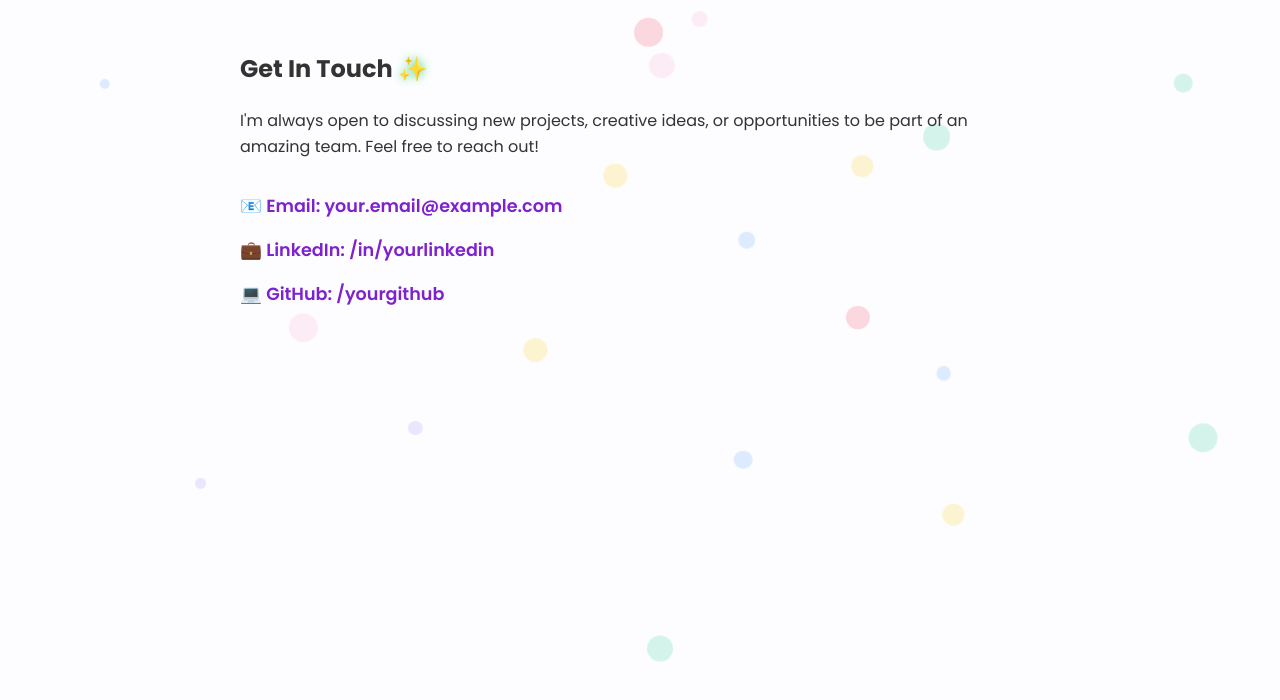
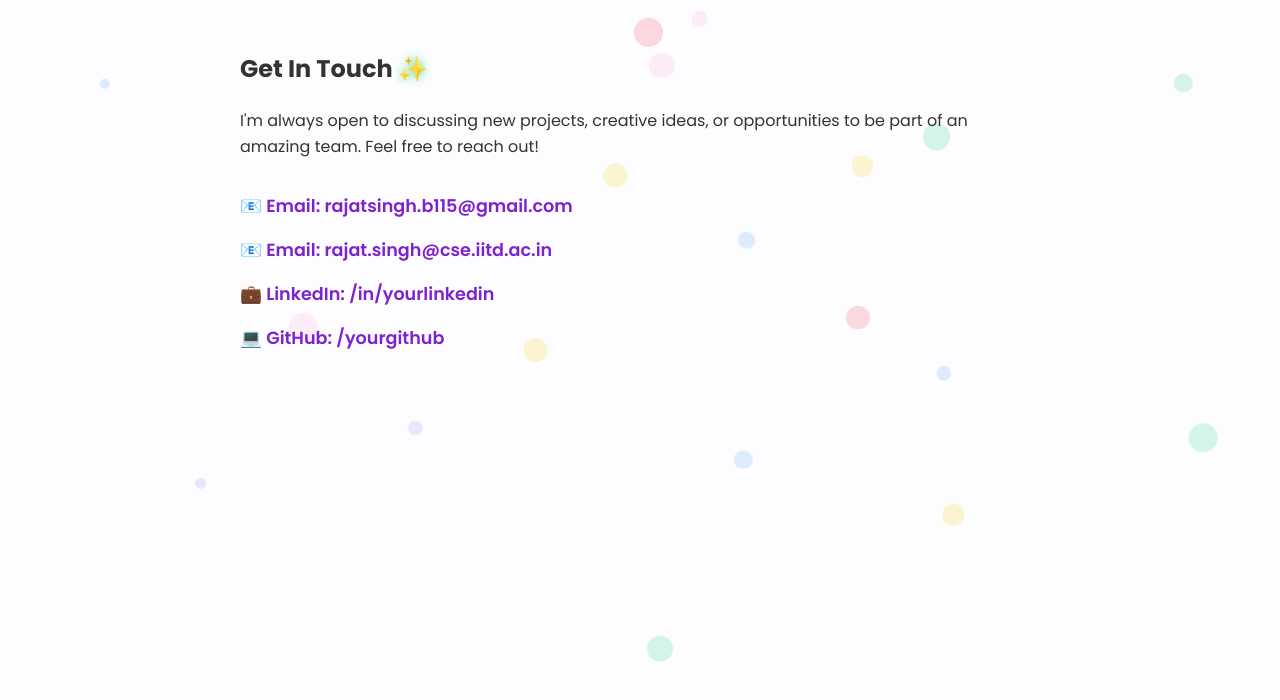
Before and after one commit to rajatb115/rajatb115.github.io, a plain HTML site: page contact.html in a window 1280 px wide. Shown: the part 86-786 px from the top of the page. Drawn offline with Linux system fonts and the light colour scheme.

Commit message:
homepage

```diff
--- a/contact.html
+++ b/contact.html
@@ -197,7 +197,8 @@
     <h2>Get In Touch <span class="animated-star">✨</span></h2>
     <p>I'm always open to discussing new projects, creative ideas, or opportunities to be part of an amazing team. Feel free to reach out!</p>
     <div class="contact-links">
-      <div><a href="mailto:your.email@example.com">📧 Email: your.email@example.com</a></div>
+      <div><a href="mailto:rajatsingh.b115@gmail.com">📧 Email: rajatsingh.b115@gmail.com</a></div>
+      <div><a href="mailto:rajat.singh@cse.iitd.ac.in">📧 Email: rajat.singh@cse.iitd.ac.in</a></div>
       <div><a href="https://linkedin.com/in/yourlinkedin" target="_blank">💼 LinkedIn: /in/yourlinkedin</a></div>
       <div><a href="https://github.com/yourgithub" target="_blank">💻 GitHub: /yourgithub</a></div>
     </div>
```
